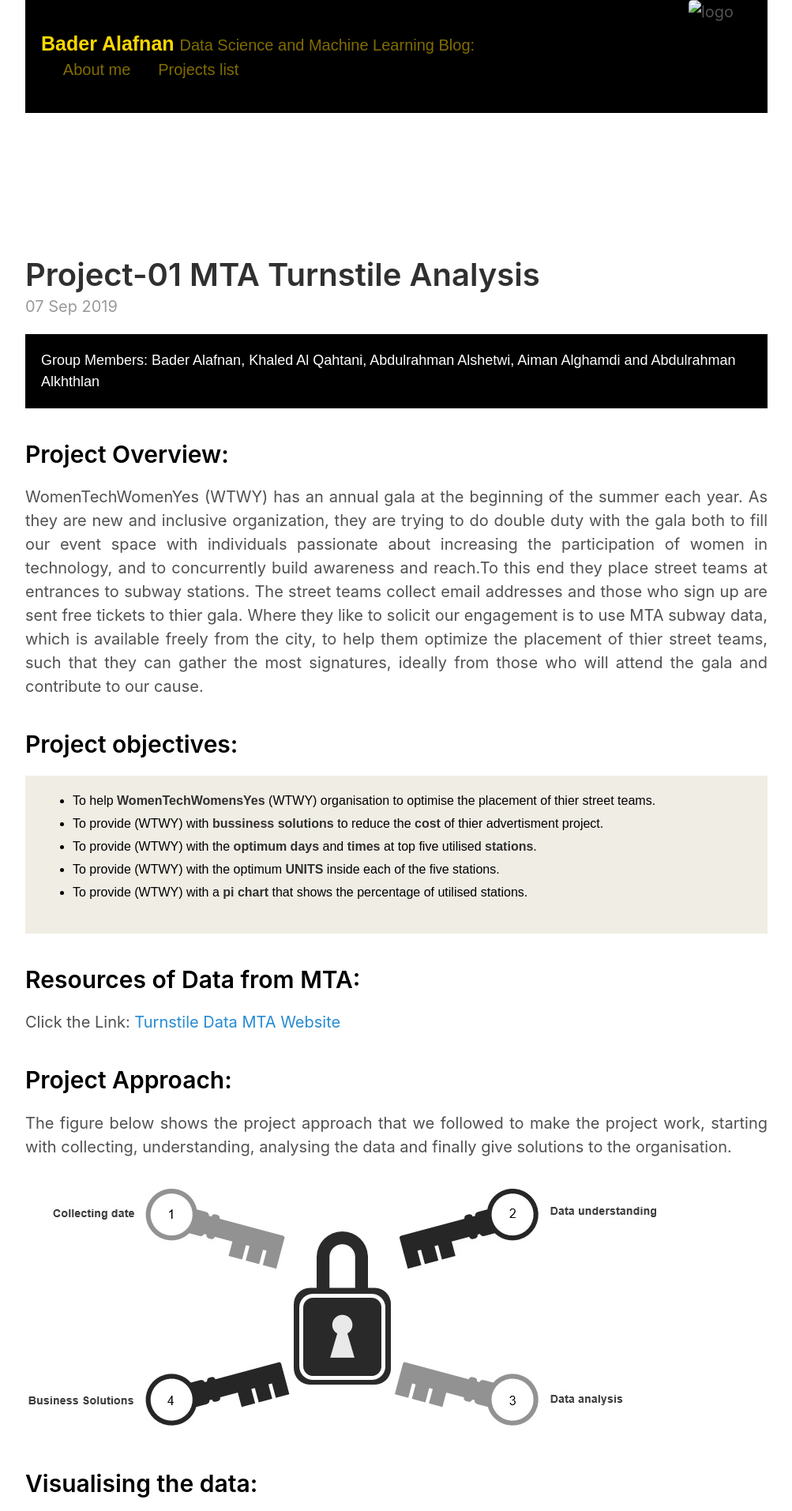
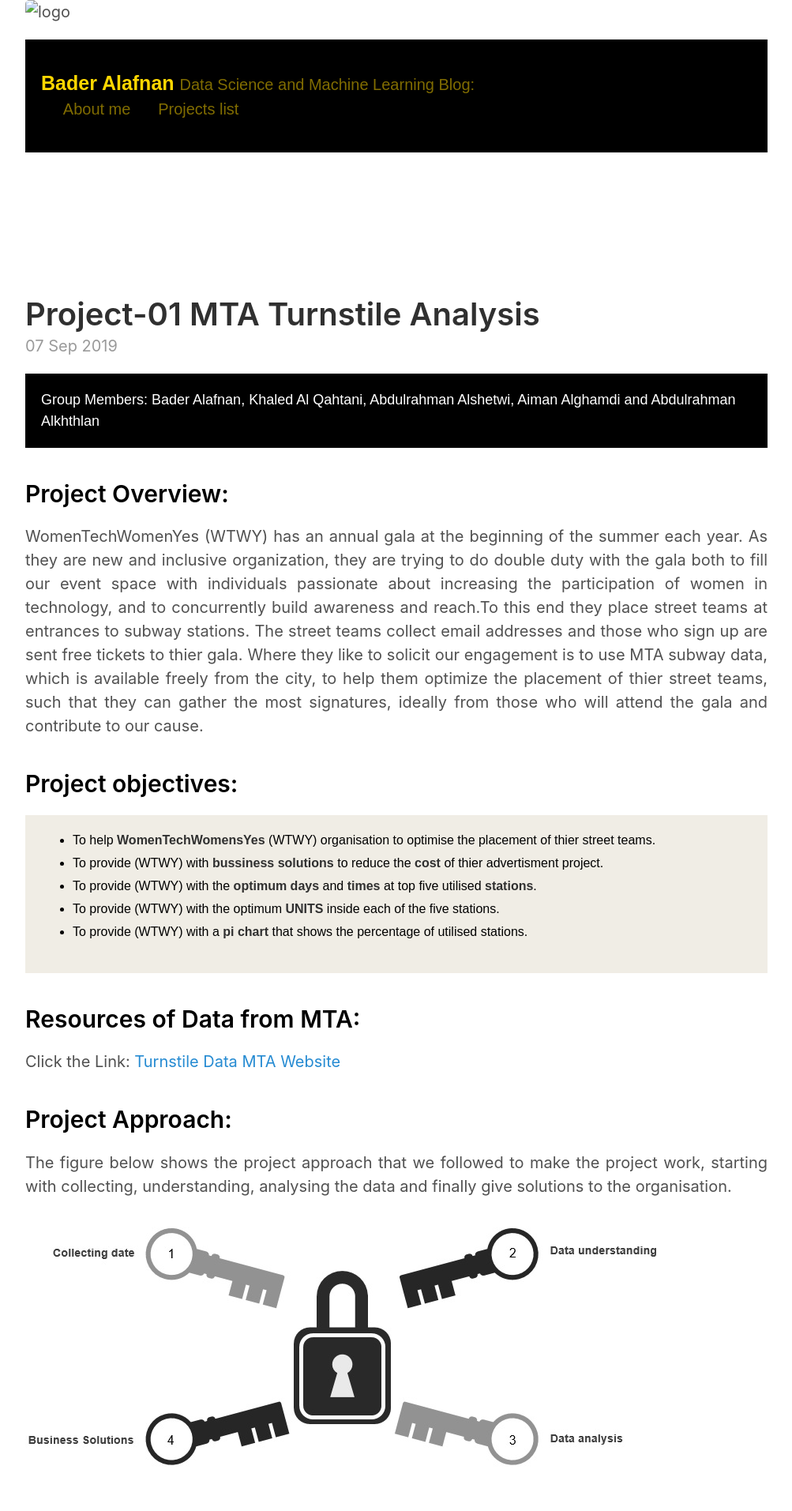
Before and after one commit to alafnan/alafnan.github.io, a Jekyll site: the page built from index.html, in a window 1280 px wide. Shown: the top 1913 px of the page at 79% size, without its empty margins (138-1141 px from the left). Built offline with Jekyll 4.4.1, drawn with Linux system fonts in a browser that asks for light colours; the list of posts is cut into pages by our own code.

Commit message:
Update default.html

```diff
--- a/_layouts/default.html
+++ b/_layouts/default.html
@@ -6,7 +6,7 @@
   <body>
 
     <div style="max-width: 50rem; padding-left: 1.5rem; padding-right: 1.5rem; margin-left: auto; margin-right: auto;">
-      <img src = "{{site.url}}/_layouts/g.png" alt="logo" style = "float: right; width: 100px; height: 100px;"/>
+      <img src = "{{site.url}}/_layouts/g.png" alt="logo"/>
       <div style="margin-bottom: 9rem; padding: 1rem;   color: #000000;   background-color: #000000; font-family: Arial, Helvetica, sans-serif; font-size:0.8em; text-align: left;" >
       <header style="padding-top: 1rem; padding-bottom: 1rem;" >
         <h3 class="masthead-title">
```
